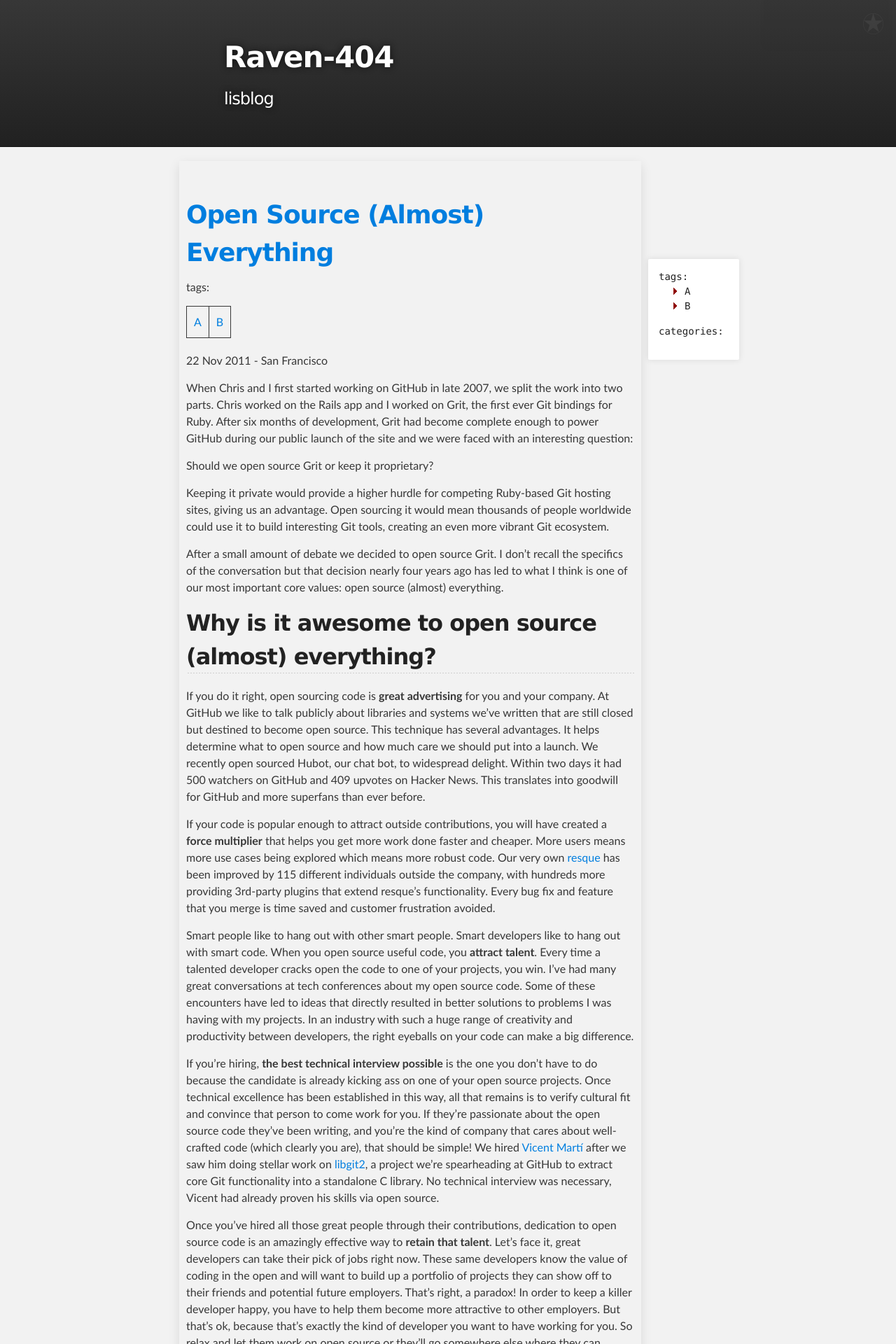
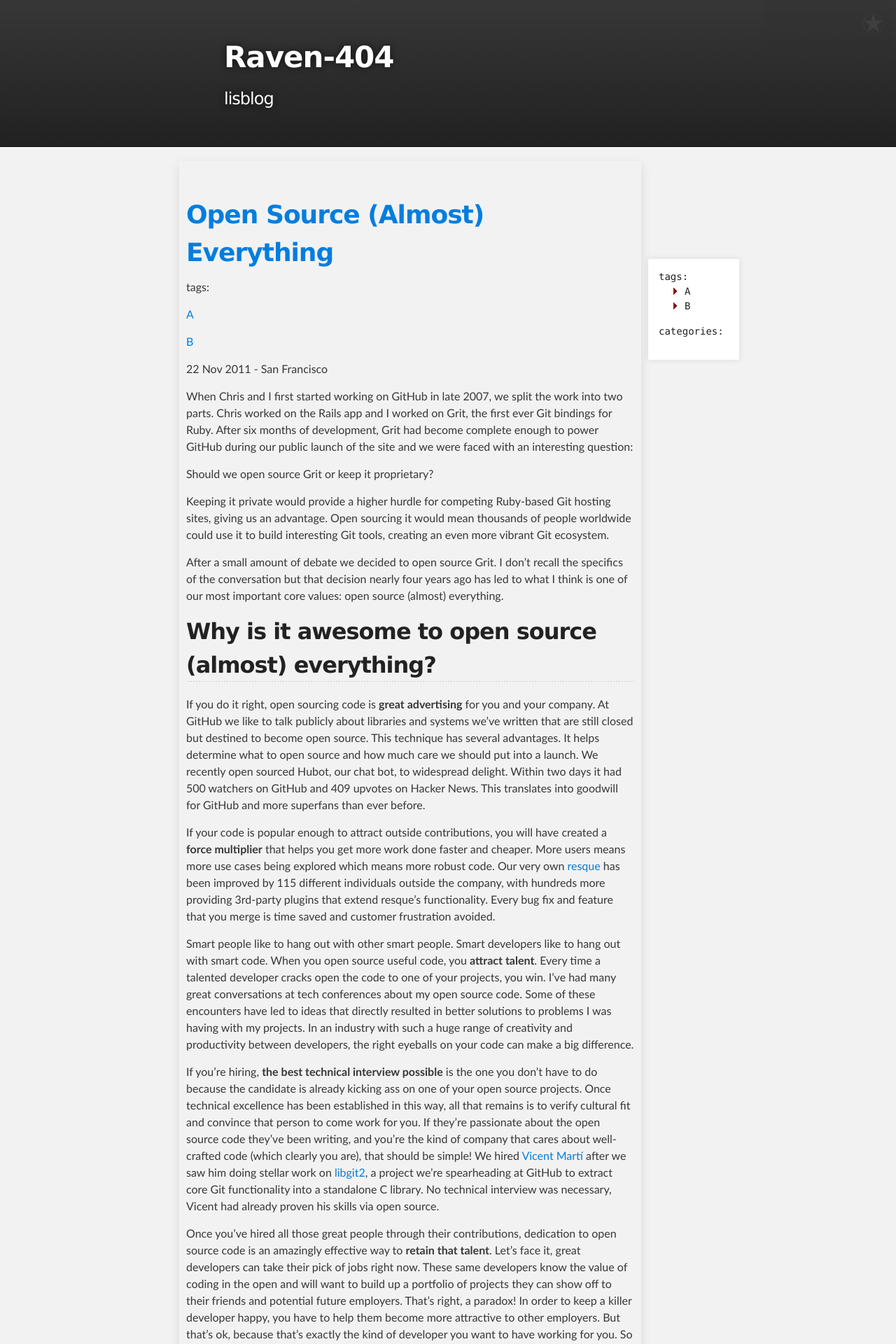
Before and after one commit to tonlog/tonlog.github.io, a Jekyll site: the page built from _posts/2011-11-22-open-source-everything.md, in a window 1280 px wide. Shown: the top 1920 px of the page at 70% size. Built offline with Jekyll 4.4.1, drawn with Linux system fonts in a browser that asks for light colours; Markdown is read by kramdown in place of the engine named in the settings.

Commit message:
Update 2011-11-22-open-source-everything.md

```diff
--- a/_posts/2011-11-22-open-source-everything.md
+++ b/_posts/2011-11-22-open-source-everything.md
@@ -7,13 +7,10 @@
 [{{ page.title }}]({{ site.baseurl }}{{ page.url }})
 ====================================================
 tags:
-<table>
-<tr>
 {% for i in page.tags %}
-<td><a href="/tag.html#{{ i }}">{{ i }}</a></td>
+<a href="/tag.html#{{ i }}">{{ i }}</a>
 {% endfor %}
-</tr>
-</table>
+
 <p class="meta">22 Nov 2011 - San Francisco</p>
 
 When Chris and I first started working on GitHub in late 2007, we split the work into two parts. Chris worked on the Rails app and I worked on Grit, the first ever Git bindings for Ruby. After six months of development, Grit had become complete enough to power GitHub during our public launch of the site and we were faced with an interesting question:
```
